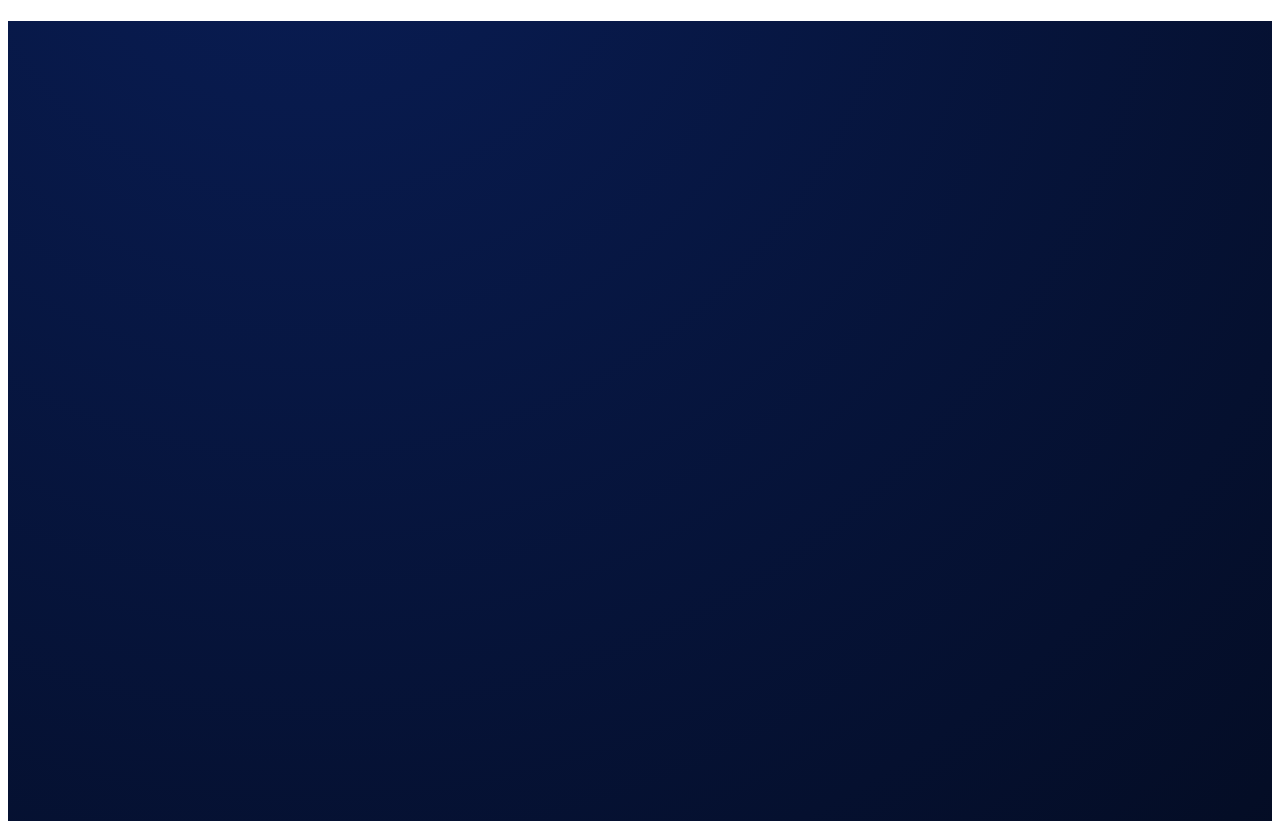
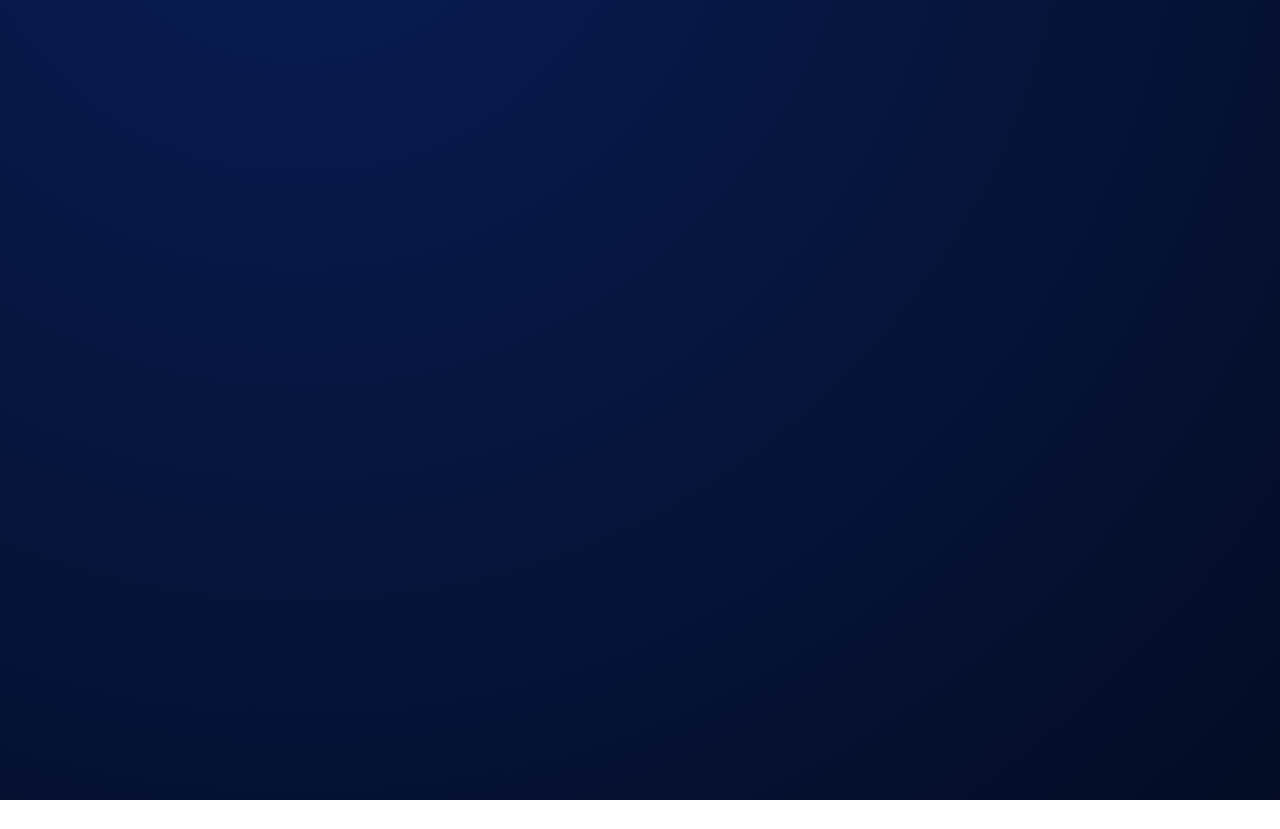
Before and after one commit to OpenLibreAI/OpenLibreStudio, a SvelteKit app in the folder openlibrestudio/: page / in a window 1280 px wide. After the commit the page ends 800 px from the top, so only its background shows below. Built offline with nearby package versions, Linux system fonts and the light colour scheme.

Commit message:
Ran ==> npx svelte-add@latest tailwindcss

```diff
--- /dev/null
+++ b/openlibrestudio/postcss.config.cjs
@@ -0,0 +1,13 @@
+const tailwindcss = require('tailwindcss');
+const autoprefixer = require('autoprefixer');
+
+const config = {
+	plugins: [
+		//Some plugins, like tailwindcss/nesting, need to run before Tailwind,
+		tailwindcss(),
+		//But others, like autoprefixer, need to run after,
+		autoprefixer
+	]
+};
+
+module.exports = config;
--- /dev/null
+++ b/openlibrestudio/src/app.postcss
@@ -0,0 +1,4 @@
+/* Write your global styles here, in PostCSS syntax */
+@tailwind base;
+@tailwind components;
+@tailwind utilities;
--- a/openlibrestudio/svelte.config.js
+++ b/openlibrestudio/svelte.config.js
@@ -1,3 +1,4 @@
+import preprocess from 'svelte-preprocess';
 import adapter from '@sveltejs/adapter-auto';
 import { vitePreprocess } from '@sveltejs/kit/vite';
 
@@ -5,7 +6,12 @@
 const config = {
 	// Consult https://kit.svelte.dev/docs/integrations#preprocessors
 	// for more information about preprocessors
-	preprocess: vitePreprocess(),
+	preprocess: [
+		vitePreprocess(),
+		preprocess({
+			postcss: true
+		})
+	],
 
 	kit: {
 		// adapter-auto only supports some environments, see https://kit.svelte.dev/docs/adapter-auto for a list.
--- /dev/null
+++ b/openlibrestudio/tailwind.config.cjs
@@ -0,0 +1,12 @@
+/** @type {import('tailwindcss').Config}*/
+const config = {
+	content: ['./src/**/*.{html,js,svelte,ts}'],
+
+	theme: {
+		extend: {}
+	},
+
+	plugins: []
+};
+
+module.exports = config;
```
Also changed, not shown: openlibrestudio/package.json (+6 -1 lines), openlibrestudio/src/routes/+layout.svelte (+12 -4 lines).
